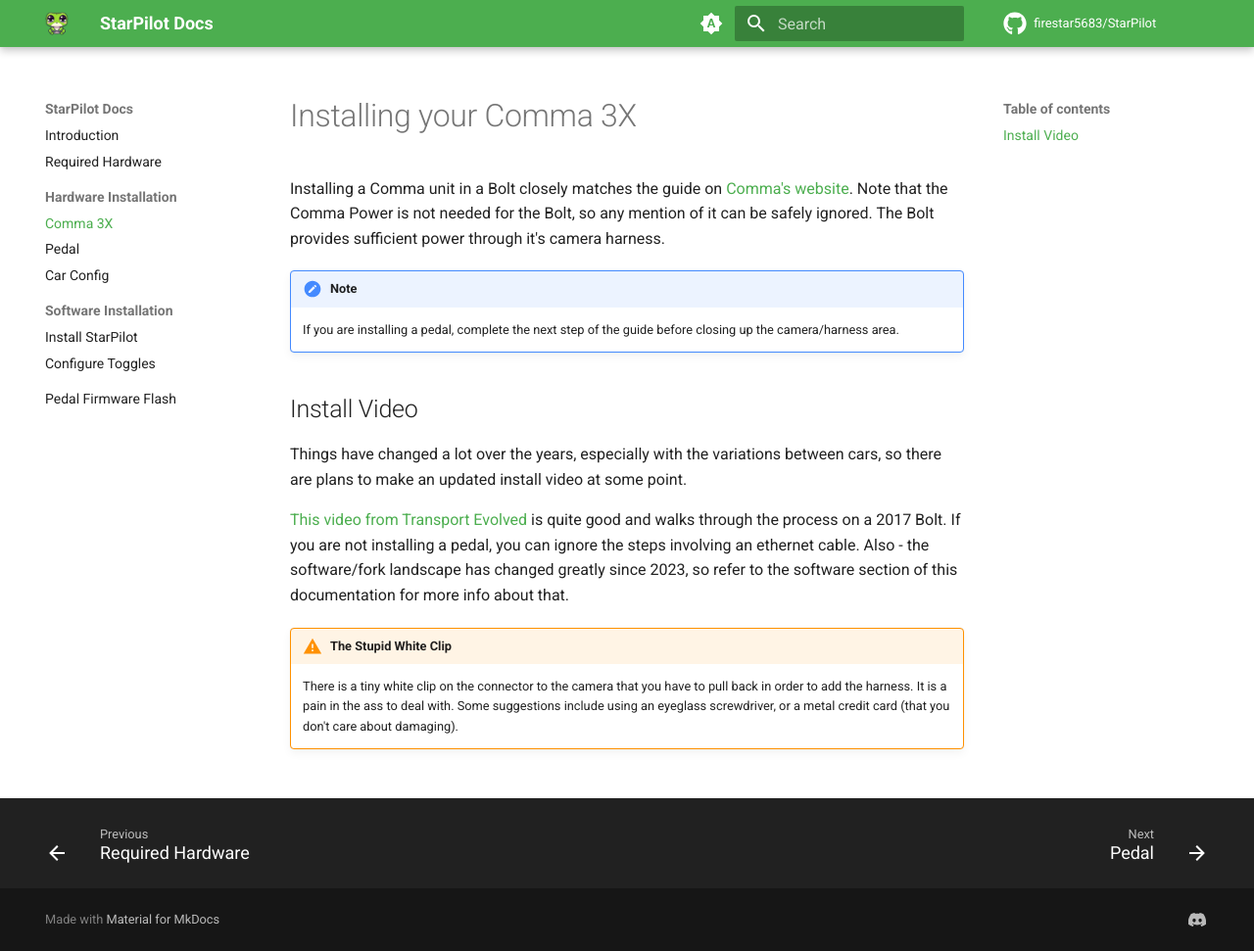
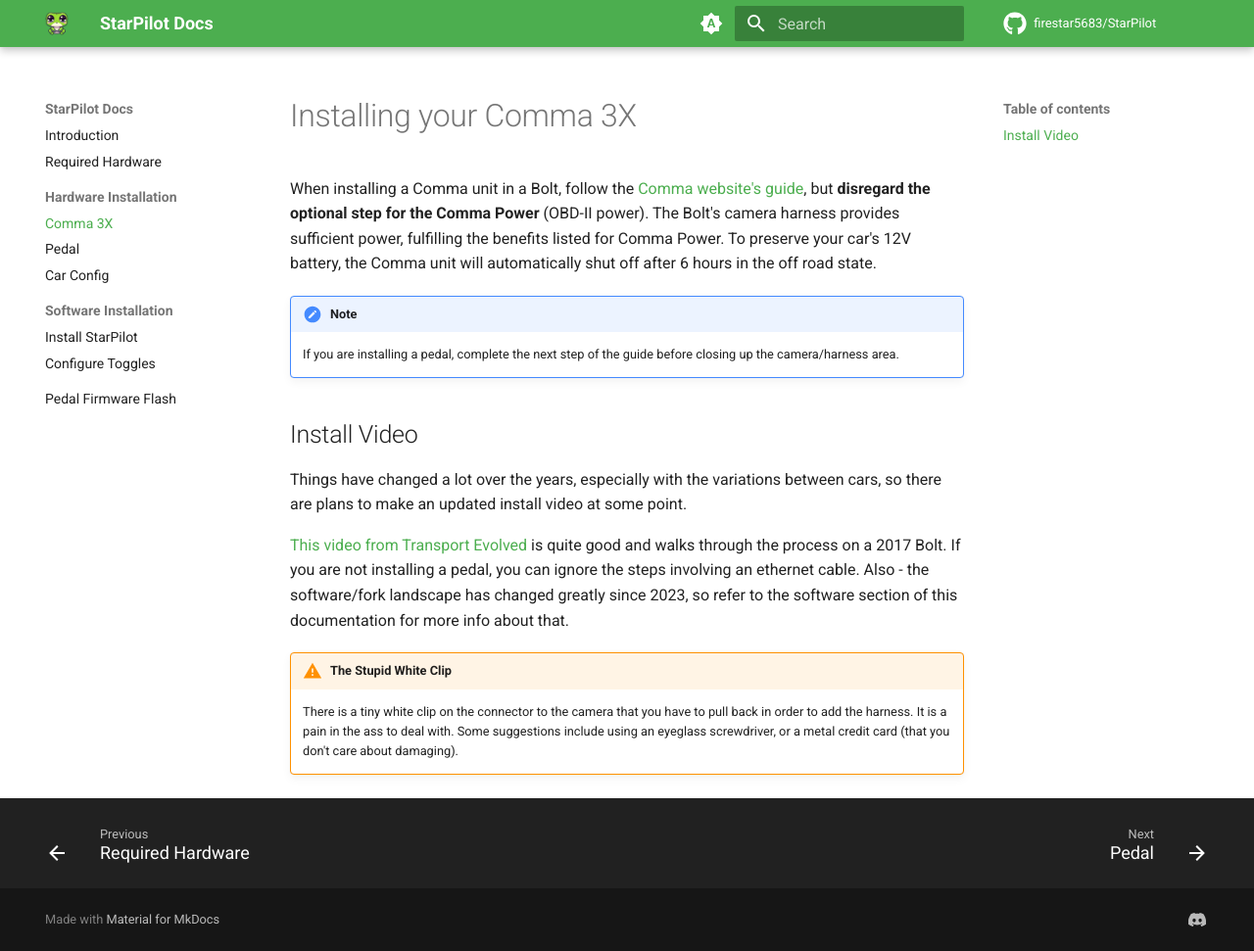
Before and after one commit to StarPilot-Docs/docs, an MkDocs documentation site: the page built from docs/hardware/comma.md, in a window 1280 px wide and 971 px high. Shown: the whole window at 98% size. Built offline with MkDocs 1.6.1 and Material for MkDocs 9.7.7, drawn with Linux system fonts in a browser that asks for light colours; comment, search, counter and statistics services are not loaded.

Commit message:
docs: clarify comma power uselessness

```diff
--- a/docs/hardware/comma.md
+++ b/docs/hardware/comma.md
@@ -1,6 +1,6 @@
 # Installing your Comma 3X
 
-Installing a Comma unit in a Bolt closely matches the guide on [Comma's website](https://comma.ai/setup/comma-3x?harness=Chevrolet%2520Bolt%2520EV%25202022-23). Note that the Comma Power is not needed for the Bolt, so any mention of it can be safely ignored. The Bolt provides sufficient power through it's camera harness.
+When installing a Comma unit in a Bolt, follow the [Comma website's guide](https://comma.ai/setup/comma-3x?harness=Chevrolet%2520Bolt%2520EV%25202022-23), but **disregard the optional step for the Comma Power** (OBD-II power). The Bolt's camera harness provides sufficient power, fulfilling the benefits listed for Comma Power. To preserve your car's 12V battery, the Comma unit will automatically shut off after 6 hours in the off road state.
 
 !!! note
 
```
